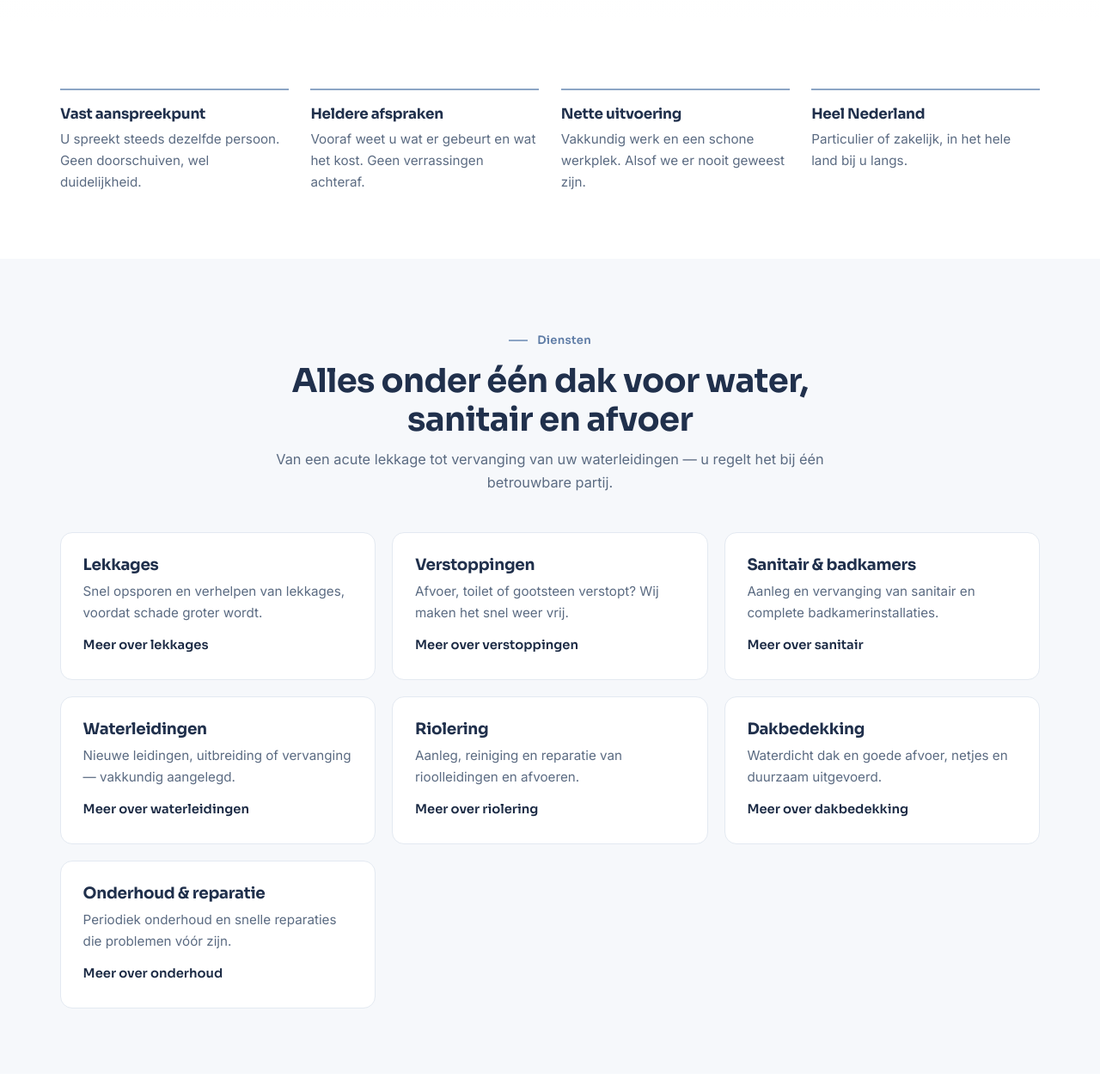
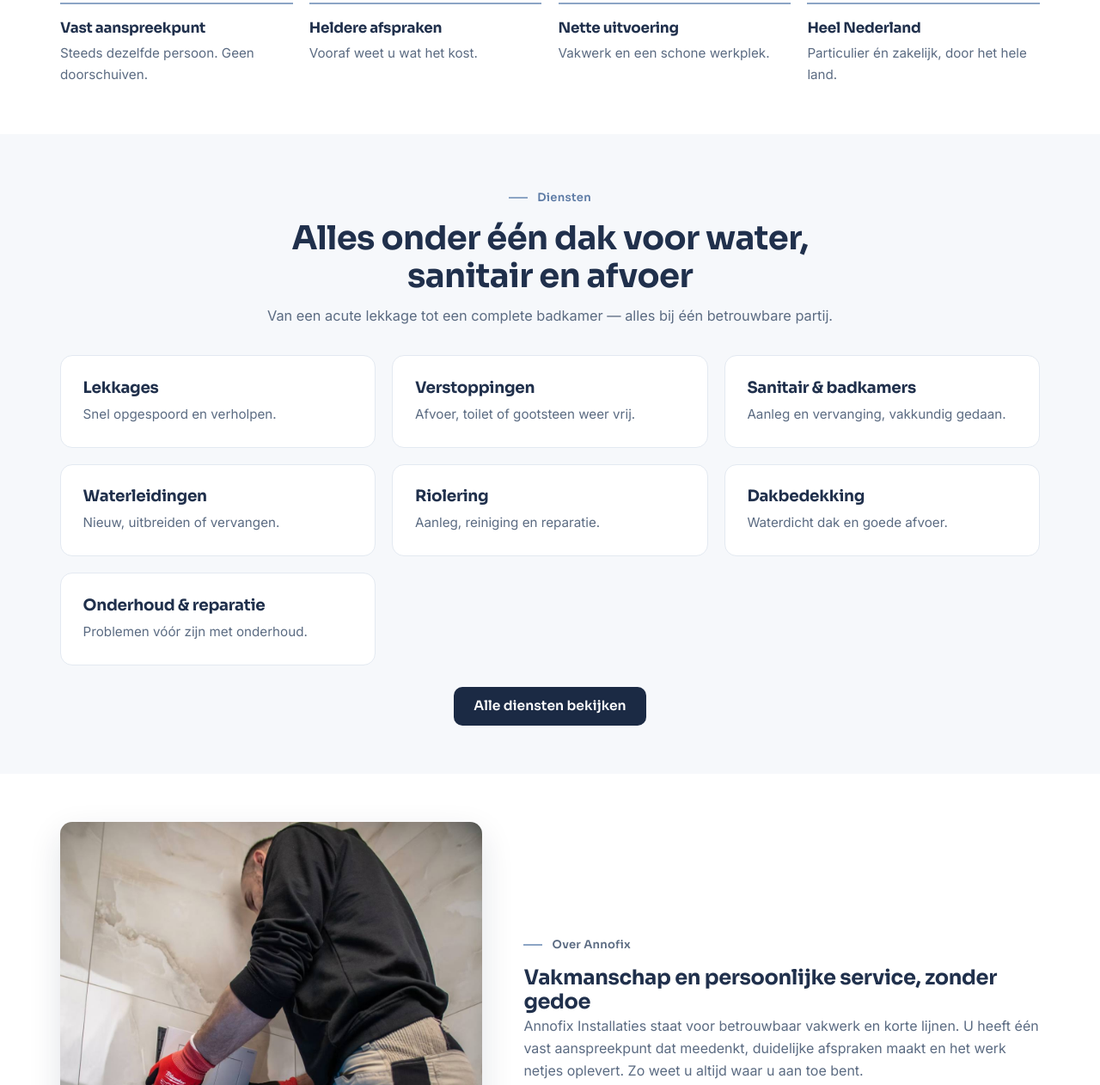
Before and after one commit to zayd83/annofix-website, a plain HTML site: page index.html in a window 1280 px wide. Shown: the part 751-2013 px from the top of the page at 86% size. Drawn offline with Linux system fonts and the light colour scheme.

Commit message:
Homepage compacter en rustiger, diensten kort en krachtig

```diff
--- a/css/style.css
+++ b/css/style.css
@@ -63,25 +63,25 @@ a{color:inherit}
 .eyebrow{display:inline-flex;align-items:center;color:var(--blue-600);font-family:"Sora",sans-serif;font-weight:600;font-size:.82rem;letter-spacing:.02em;margin:0 0 .9rem}
 .eyebrow::before{content:"";width:22px;height:2px;background:var(--blue);margin-right:.7rem}
 
-.hero{background:linear-gradient(180deg,var(--tint-2),#fff);padding-block:clamp(2.5rem,6vw,4.5rem)}
+.hero{background:linear-gradient(180deg,var(--tint-2),#fff);padding-block:clamp(1.8rem,5vw,3.2rem)}
 .hero__inner{display:grid;gap:2.2rem}
 .hero h1{font-size:clamp(2rem,5.4vw,3.3rem);font-weight:700}
-.hero__lead{font-size:clamp(1.02rem,1.6vw,1.18rem);color:var(--muted);max-width:52ch;margin:1.1rem 0 1.7rem}
+.hero__lead{font-size:clamp(1.02rem,1.6vw,1.18rem);color:var(--muted);max-width:52ch;margin:1rem 0 1.4rem}
 .hero__actions{display:flex;flex-wrap:wrap;gap:.7rem;margin-bottom:1.7rem}
 .hero__trust{list-style:none;display:flex;flex-wrap:wrap;gap:.7rem 1.6rem;padding:0;margin:0;font-weight:500;font-size:.92rem;color:var(--ink)}
 .hero__trust li::before{content:"✓";color:var(--blue-600);font-weight:700;margin-right:.45rem}
 .hero__media img{width:100%;height:auto;aspect-ratio:5/4;object-fit:cover;border-radius:var(--radius);box-shadow:var(--shadow-md);display:block}
 
 /* ===================== SECTION RHYTHM ===================== */
-.usps,.services,.why,.steps,.projects,.reviews,.area,.faq,.contact{padding-block:clamp(2.8rem,6vw,5rem)}
+.usps,.services,.why,.steps,.projects,.reviews,.area,.faq,.contact{padding-block:clamp(2rem,4.5vw,3.5rem)}
 .services,.reviews,.contact{background:var(--tint-2)}
-.section-head{max-width:660px;margin:0 auto clamp(1.8rem,4vw,2.8rem);text-align:center}
+.section-head{max-width:660px;margin:0 auto clamp(1.3rem,3vw,2rem);text-align:center}
 .section-head h2{font-size:clamp(1.6rem,3.6vw,2.4rem);font-weight:700}
 .section-head .eyebrow{justify-content:center}
 .section-head__lead{color:var(--muted);font-size:1.02rem;margin:.7rem 0 0}
 
 /* ---- USP strip ---- */
-.usps__grid{display:grid;gap:1.6rem;grid-template-columns:1fr}
+.usps__grid{display:grid;gap:1.2rem;grid-template-columns:1fr}
 .usp{padding-top:1.1rem;border-top:2px solid var(--blue)}
 .usp__title{font-size:1.05rem;margin-bottom:.45rem}
 .usp p{color:var(--muted);font-size:.95rem}
@@ -99,7 +99,7 @@ a{color:inherit}
 .why__inner{display:grid;gap:2.2rem}
 .why__media img{width:100%;aspect-ratio:4/5;object-fit:cover;border-radius:var(--radius);box-shadow:var(--shadow-md);display:block}
 .why__content p{color:var(--muted)}
-.why__points{list-style:none;margin:1.3rem 0 1.7rem;padding:0;display:grid;gap:.75rem}
+.why__points{list-style:none;margin:1.1rem 0 1.3rem;padding:0;display:grid;gap:.75rem}
 .why__points li{position:relative;padding-left:1.8rem;color:var(--ink);font-weight:500}
 .why__points li::before{content:"✓";position:absolute;left:0;color:var(--blue-600);font-weight:700}
 
--- a/index.html
+++ b/index.html
@@ -72,8 +72,8 @@
           <p class="eyebrow">Loodgieter · heel Nederland</p>
           <h1>Vakwerk waar u op kunt rekenen, van lekkage tot complete badkamer</h1>
           <p class="hero__lead">
-            Annofix Installaties helpt particulieren en bedrijven met een vast aanspreekpunt,
-            heldere afspraken en een nette, professionele uitvoering. Snel geregeld, netjes achtergelaten.
+            Eén vast aanspreekpunt, duidelijke afspraken en nette uitvoering — voor
+            particulier en zakelijk, in heel Nederland.
           </p>
           <div class="hero__actions">
             <a class="btn btn--primary" href="#offerte">Offerte aanvragen</a>
@@ -97,19 +97,19 @@
       <div class="container usps__grid">
         <div class="usp">
           <h2 class="usp__title">Vast aanspreekpunt</h2>
-          <p>U spreekt steeds dezelfde persoon. Geen doorschuiven, wel duidelijkheid.</p>
+          <p>Steeds dezelfde persoon. Geen doorschuiven.</p>
         </div>
         <div class="usp">
           <h2 class="usp__title">Heldere afspraken</h2>
-          <p>Vooraf weet u wat er gebeurt en wat het kost. Geen verrassingen achteraf.</p>
+          <p>Vooraf weet u wat het kost.</p>
         </div>
         <div class="usp">
           <h2 class="usp__title">Nette uitvoering</h2>
-          <p>Vakkundig werk en een schone werkplek. Alsof we er nooit geweest zijn.</p>
+          <p>Vakwerk en een schone werkplek.</p>
         </div>
         <div class="usp">
           <h2 class="usp__title">Heel Nederland</h2>
-          <p>Particulier of zakelijk, in het hele land bij u langs.</p>
+          <p>Particulier én zakelijk, door het hele land.</p>
         </div>
       </div>
     </section>
@@ -120,46 +120,43 @@
         <header class="section-head">
           <p class="eyebrow">Diensten</p>
           <h2>Alles onder één dak voor water, sanitair en afvoer</h2>
-          <p class="section-head__lead">Van een acute lekkage tot vervanging van uw waterleidingen — u regelt het bij één betrouwbare partij.</p>
+          <p class="section-head__lead">Van een acute lekkage tot een complete badkamer — alles bij één betrouwbare partij.</p>
         </header>
 
         <ul class="services__grid">
           <li class="service-card">
             <h3>Lekkages</h3>
-            <p>Snel opsporen en verhelpen van lekkages, voordat schade groter wordt.</p>
-            <a href="/diensten/lekkages">Meer over lekkages</a>
+            <p>Snel opgespoord en verholpen.</p>
           </li>
           <li class="service-card">
             <h3>Verstoppingen</h3>
-            <p>Afvoer, toilet of gootsteen verstopt? Wij maken het snel weer vrij.</p>
-            <a href="/diensten/verstoppingen">Meer over verstoppingen</a>
+            <p>Afvoer, toilet of gootsteen weer vrij.</p>
           </li>
           <li class="service-card">
             <h3>Sanitair &amp; badkamers</h3>
-            <p>Aanleg en vervanging van sanitair en complete badkamerinstallaties.</p>
-            <a href="/diensten/sanitair-badkamers">Meer over sanitair</a>
+            <p>Aanleg en vervanging, vakkundig gedaan.</p>
           </li>
           <li class="service-card">
             <h3>Waterleidingen</h3>
-            <p>Nieuwe leidingen, uitbreiding of vervanging — vakkundig aangelegd.</p>
-            <a href="/diensten/waterleidingen">Meer over waterleidingen</a>
+            <p>Nieuw, uitbreiden of vervangen.</p>
           </li>
           <li class="service-card">
             <h3>Riolering</h3>
-            <p>Aanleg, reiniging en reparatie van rioolleidingen en afvoeren.</p>
-            <a href="/diensten/riolering">Meer over riolering</a>
+            <p>Aanleg, reiniging en reparatie.</p>
           </li>
           <li class="service-card">
             <h3>Dakbedekking</h3>
-            <p>Waterdicht dak en goede afvoer, netjes en duurzaam uitgevoerd.</p>
-            <a href="/diensten/dakbedekking">Meer over dakbedekking</a>
+            <p>Waterdicht dak en goede afvoer.</p>
           </li>
           <li class="service-card">
             <h3>Onderhoud &amp; reparatie</h3>
-            <p>Periodiek onderhoud en snelle reparaties die problemen vóór zijn.</p>
-            <a href="/diensten/onderhoud-reparatie">Meer over onderhoud</a>
+            <p>Problemen vóór zijn met onderhoud.</p>
           </li>
         </ul>
+
+        <div style="text-align:center;margin-top:1.6rem">
+          <a class="btn btn--primary" href="/diensten">Alle diensten bekijken</a>
+        </div>
       </div>
     </section>
 
```
